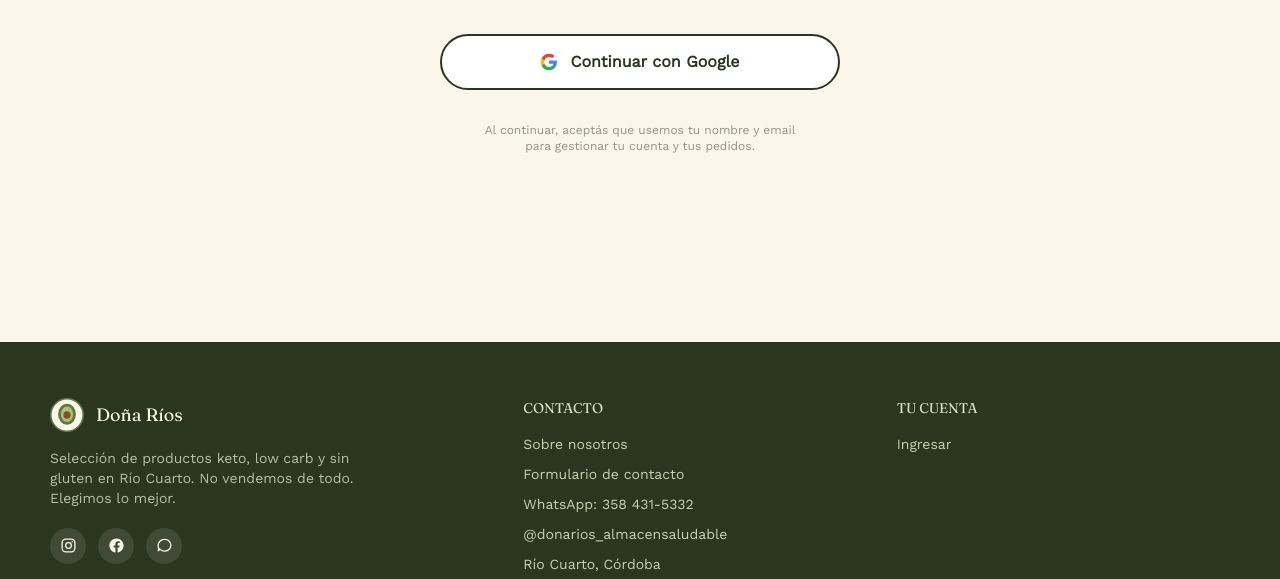
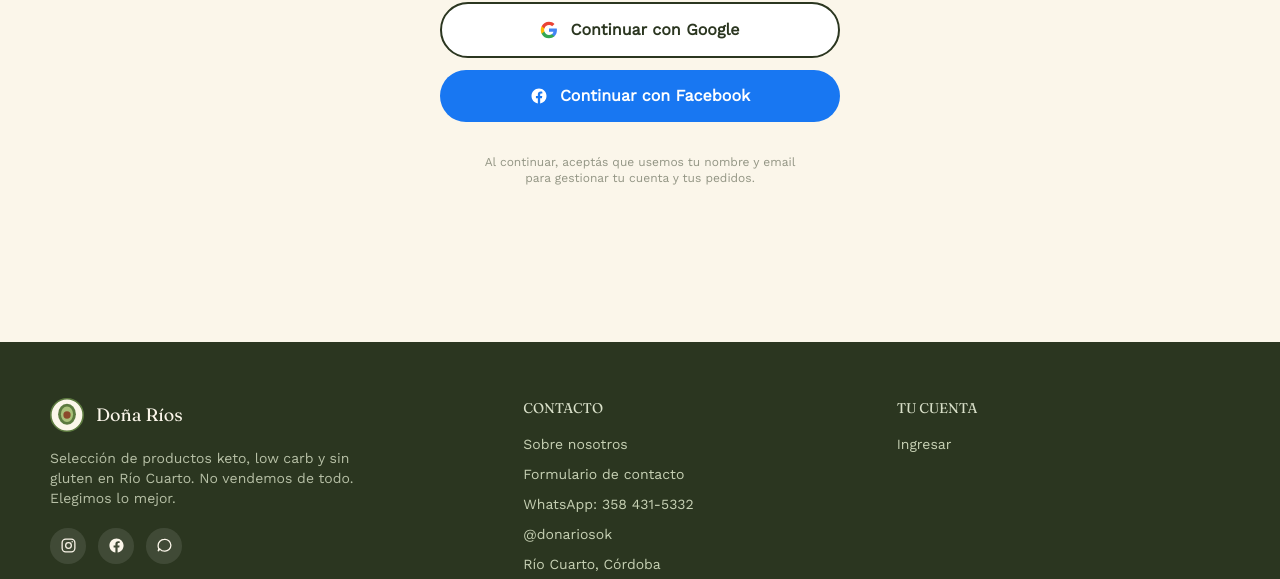
Before and after one commit to SoleRios22/dona-rios, a Next.js app: page /login in a window 1280 px wide. Shown: the part 373-952 px from the top of the page. Built offline with nearby package versions, Linux system fonts and the light colour scheme; no server answers.

Commit message:
se actulizo la direccion de la pagina de facebook y de instagram, login con facebook

```diff
--- a/src/components/auth/SocialLoginButtons.tsx
+++ b/src/components/auth/SocialLoginButtons.tsx
@@ -5,7 +5,7 @@ import { useState } from "react";
 
 type Provider = "google" | "facebook";
 
-const SHOW_FACEBOOK_LOGIN =false;
+const SHOW_FACEBOOK_LOGIN =true;
 
 export default function SocialLoginButtons({
   redirectTo = "/",
--- a/src/components/layout/Footer.tsx
+++ b/src/components/layout/Footer.tsx
@@ -4,8 +4,8 @@ import { signOut } from "@/lib/actions/auth";
 import Logo from "@/components/Logo";
 
 const WHATSAPP_NUMBER = "5493584315332";
-const INSTAGRAM_HANDLE = "donarios_almacensaludable";
-const FACEBOOK_URL = "https://www.facebook.com/donariosalmacensaludable"; // ajustá esta URL cuando tengas la página de Facebook creada
+const INSTAGRAM_HANDLE = "donariosok";
+const FACEBOOK_URL = "https://www.facebook.com/donariosok/"; // ajustá esta URL cuando tengas la página de Facebook creada
 
 export default async function Footer() {
   const supabase = await createClient();
```
